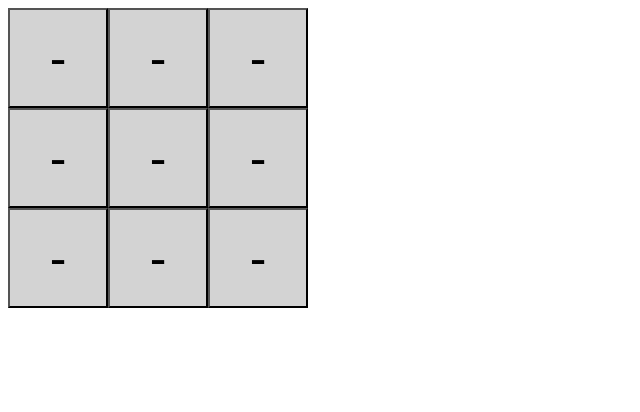
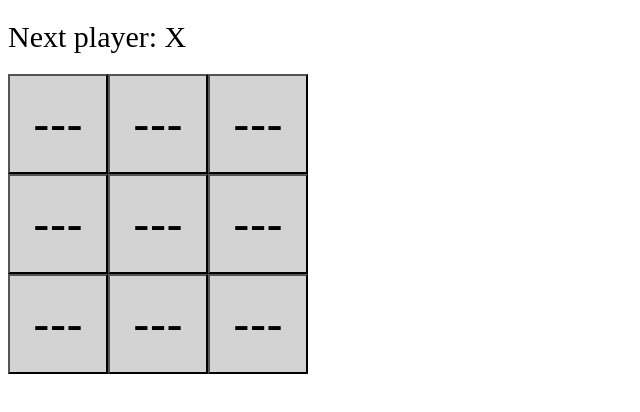
Before and after one commit to simple-sifu/tutorial-tic-tac-toe, a React app: page / in a window 1280 px wide. Shown: the top 412 px of the page, without its empty margins (0-640 px from the left). Built offline with nearby package versions, Linux system fonts and the light colour scheme.

Commit message:
refactor

```diff
--- a/src/Components/Board.jsx
+++ b/src/Components/Board.jsx
@@ -1,18 +1,25 @@
 import React, { Component } from 'react';
 import Square from './Square'
+import "./Board.styles.css"
 
 class Board extends Component {
     constructor (props) {
         super(props);
         this.state = {
-            squares: Array(9).fill("-")
+            squares: Array(9).fill("---"),
+            xIsNext: true,
         }
     }
 
     handleClick(i){
         const squares = this.state.squares.slice();
-        squares[i] = 'X';
-        this.setState({squares: squares});
+        squares[i] = this.state.xIsNext ? 'X' : '0';
+        this.setState(
+            {
+             squares: squares,
+             xIsNext: !this.state.xIsNext,
+            }
+        );
     }
 
     renderSquare(i){
@@ -24,8 +31,10 @@ class Board extends Component {
         );
     }
     render(){
+        const status = `Next player: ${this.state.xIsNext? 'X' : '0'}`;
         return (
             <div>
+                <div className="status">{status}</div>
                 <div className="board-row">
                     {this.renderSquare(0)}
                     {this.renderSquare(1)}
--- /dev/null
+++ b/src/Components/Board.styles.css
@@ -0,0 +1,5 @@
+.status {
+    text-align: left;
+    margin: 20px 0px;
+    font-size: 30px;
+}
```
